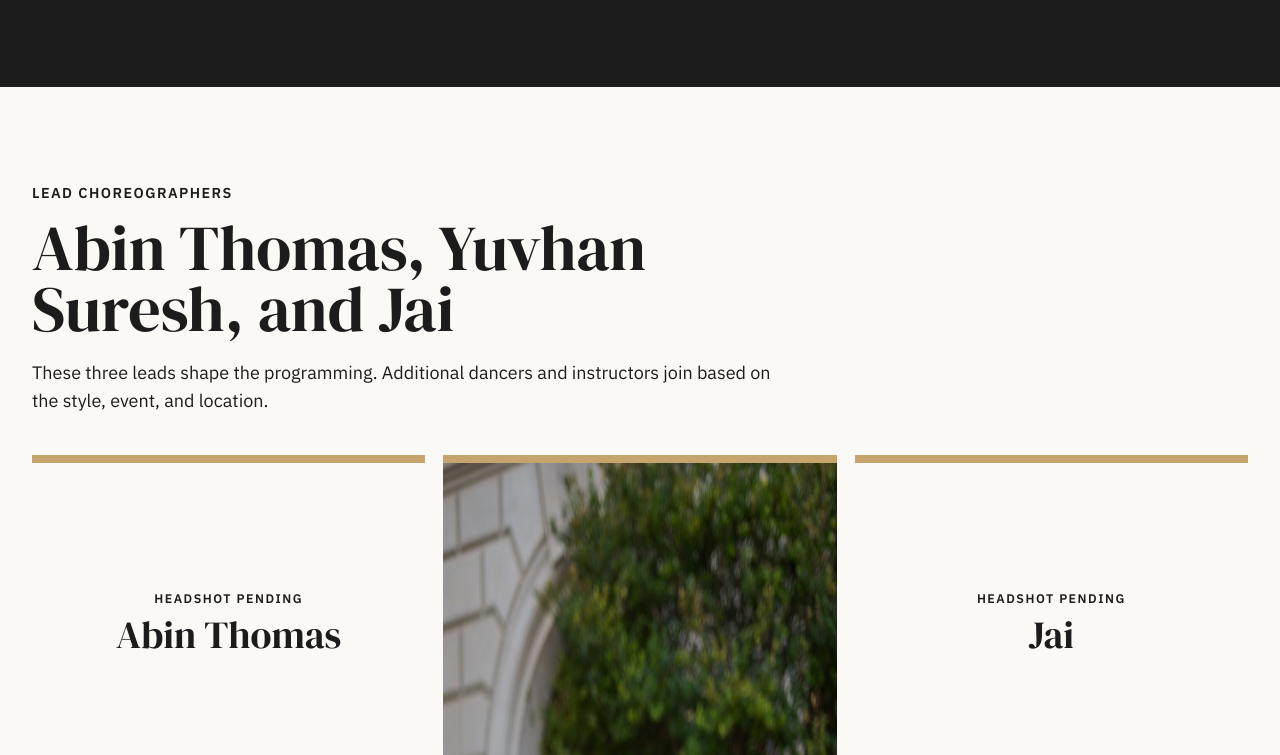
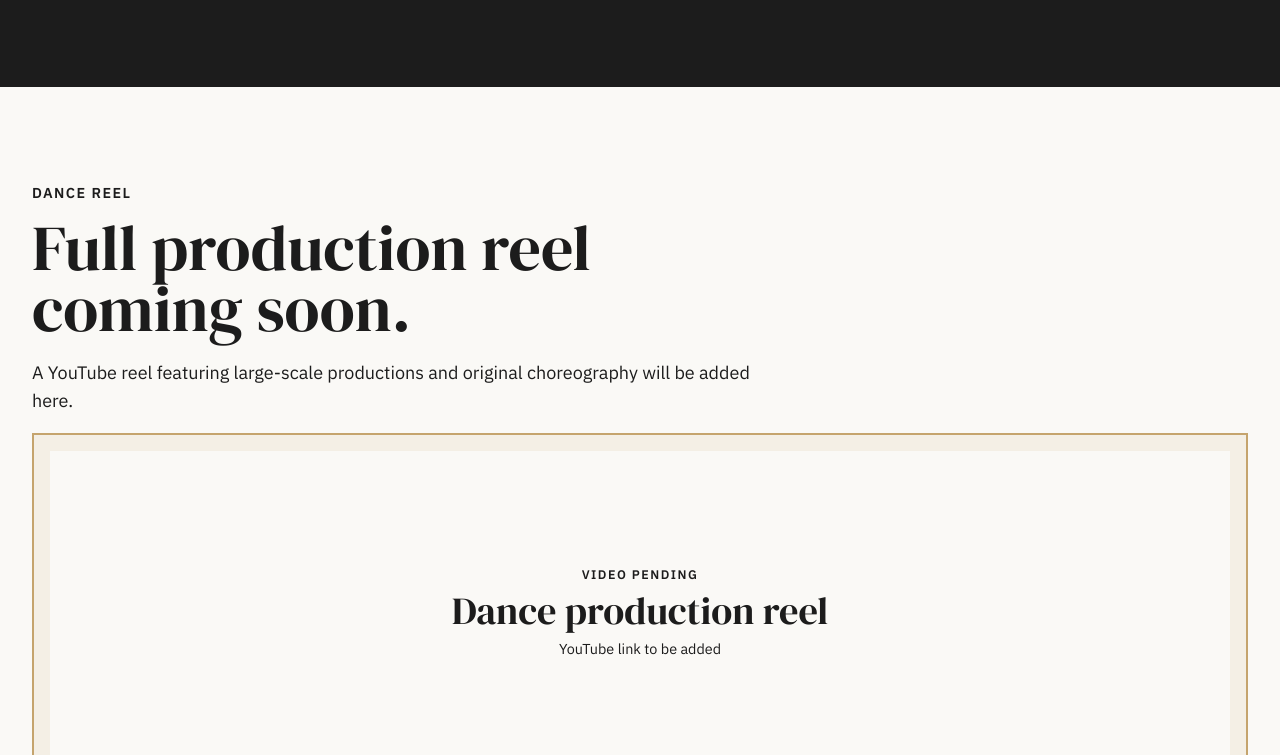
Before and after one commit to binophotography1-del/sesha-country-club-site, a website: page service-dance.html in a window 1280 px wide. Shown: the part 2845-3600 px from the top of the page. Drawn offline with Linux system fonts and the light colour scheme.

Commit message:
Add YouTube reel placeholder to dance page
Co-Authored-By: WOZCODE <contact@withwoz.com>

```diff
--- a/service-dance.html
+++ b/service-dance.html
@@ -7,6 +7,7 @@
   <section class="detail-list" aria-labelledby="dance-includes"><p class="eyebrow">Available formats</p><h2 id="dance-includes">Choose the experience for your members.</h2><div><article><h3>Performances</h3><p>Bollywood, hip-hop, classical, Kuthu, Garba, Raas, and other South Asian styles.</p></article><article><h3>Workshops and classes</h3><p>Private tutorials, group sessions, and guided member participation.</p></article><article><h3>Event choreography</h3><p>Prepare a group, wedding party, or featured moment for the event.</p></article></div></section>
   <section class="dance-montage" aria-labelledby="dance-stage-title"><div class="montage-heading"><div><p class="eyebrow">Live stage performances</p><h2 id="dance-stage-title">See the team on stage.</h2></div></div><div class="dance-photo-grid"><figure><img src="assets/dance-talaash-group.png" alt="Dance group performing on stage in teal jerseys" width="1327" height="886" loading="lazy"></figure><figure><img src="assets/dance-orange-group.png" alt="Large dance ensemble performing in orange on stage" width="1280" height="634" loading="lazy"></figure><figure><img src="assets/dance-red-solo.jpg" alt="Solo dancer performing under red stage lighting" width="1365" height="2048" loading="lazy"></figure></div></section>
   <section class="media-preview dance-reel-preview" aria-labelledby="dance-reel-title"><div><p class="eyebrow">Watch the work</p><h2 id="dance-reel-title">Large-scale productions and original choreography.</h2><p>See performance clips and collabs on Instagram.</p></div><a class="reel-link" href="https://www.instagram.com/reel/DS6Wc6EjFTq/" target="_blank" rel="noreferrer" aria-label="Watch on Instagram: dance reel, opens in a new tab"><img src="assets/dance-red-solo.jpg" alt="Dancer performing on a red-lit event stage" width="1365" height="2048" loading="lazy"><span>Watch on Instagram</span></a></section>
+  <section class="reel-section" aria-labelledby="dance-yt-title"><div><p class="eyebrow">Dance reel</p><h2 id="dance-yt-title">Full production reel coming soon.</h2><p>A YouTube reel featuring large-scale productions and original choreography will be added here.</p></div><div class="asset-placeholder reel-placeholder"><span>Video pending</span><strong>Dance production reel</strong><small>YouTube link to be added</small></div></section>
   <section class="dance-leads" aria-labelledby="dance-leads-title"><div><p class="eyebrow">Lead choreographers</p><h2 id="dance-leads-title">Abin Thomas, Yuvhan Suresh, and Jai</h2><p>These three leads shape the programming. Additional dancers and instructors join based on the style, event, and location.</p></div><div class="dance-lead-grid"><article><div class="asset-placeholder"><span>Headshot pending</span><strong>Abin Thomas</strong></div><h3>Abin Thomas</h3><p>Performance, workshops, classes, and choreography.</p></article><article><img src="assets/dance-yuvhan-extra.jpg" alt="Yuvhan Suresh" width="900" height="1350" loading="lazy"><h3>Yuvhan Suresh</h3><p>Performance, hip-hop, South Asian styles, and choreography.</p></article><article><div class="asset-placeholder"><span>Headshot pending</span><strong>Jai</strong></div><h3>Jai</h3><p>Performance, workshops, and South Asian dance styles.</p></article></div><p class="roster-links"><a href="https://www.instagram.com/groovewithxo" target="_blank" rel="noreferrer" aria-label="Groove with XO on Instagram, opens in a new tab">Groove with XO</a><a href="https://www.instagram.com/smilewithxo" target="_blank" rel="noreferrer" aria-label="Smile with XO on Instagram, opens in a new tab">Smile with XO</a><a href="https://www.instagram.com/jai.ramgopal" target="_blank" rel="noreferrer" aria-label="Jai Ramgopal on Instagram, opens in a new tab">Jai</a></p></section>
   <section class="inner-cta"><div><p class="eyebrow">Plan the format</p><h2>Share the audience, style, and schedule.</h2></div><a class="primary-button" href="c-contact.html?service=dance#event-brief">Send the event brief</a></section>
 </main><footer><p>Sesha Dasari · Texas / California · Open to worldwide travel</p><nav aria-label="Footer navigation"><a href="index.html">Home</a><a href="c-services.html">Services</a><a href="c-team.html">Team</a></nav></footer><script src="c-site.js" defer></script></body></html>
```
